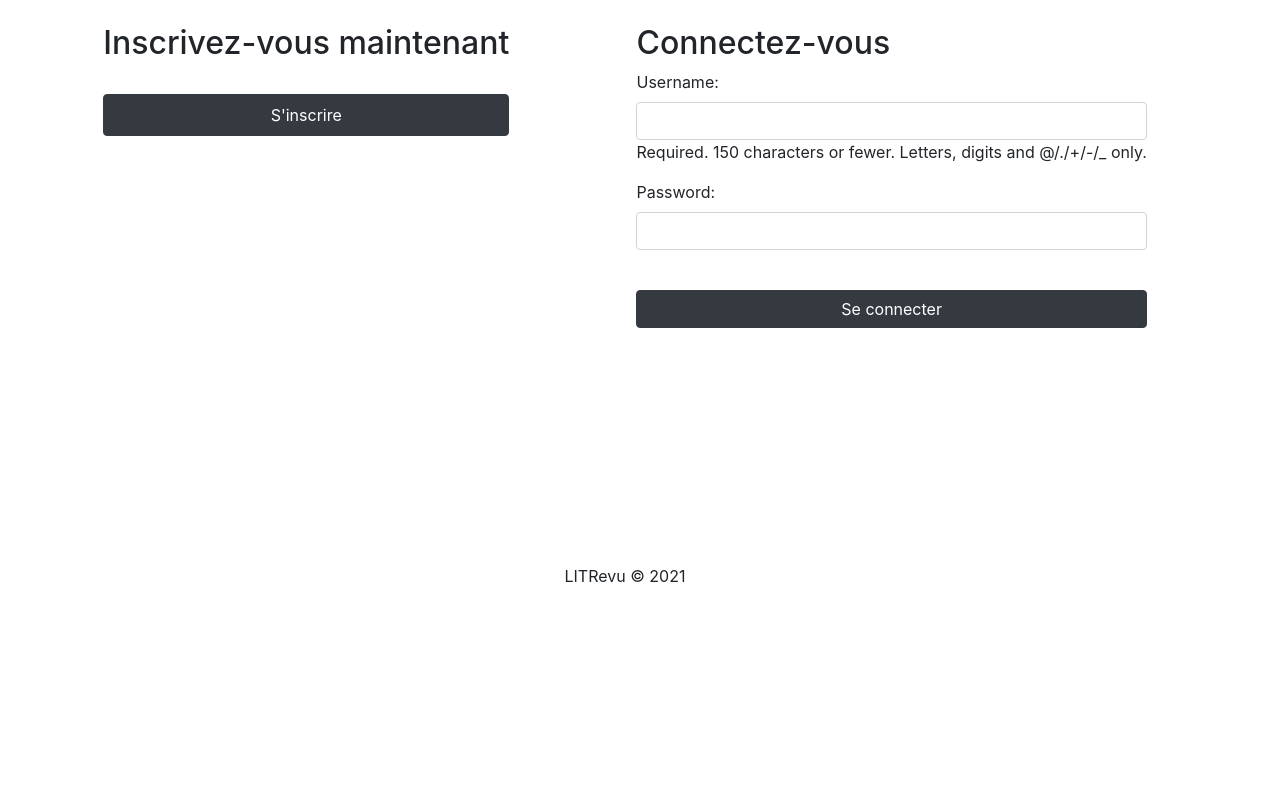
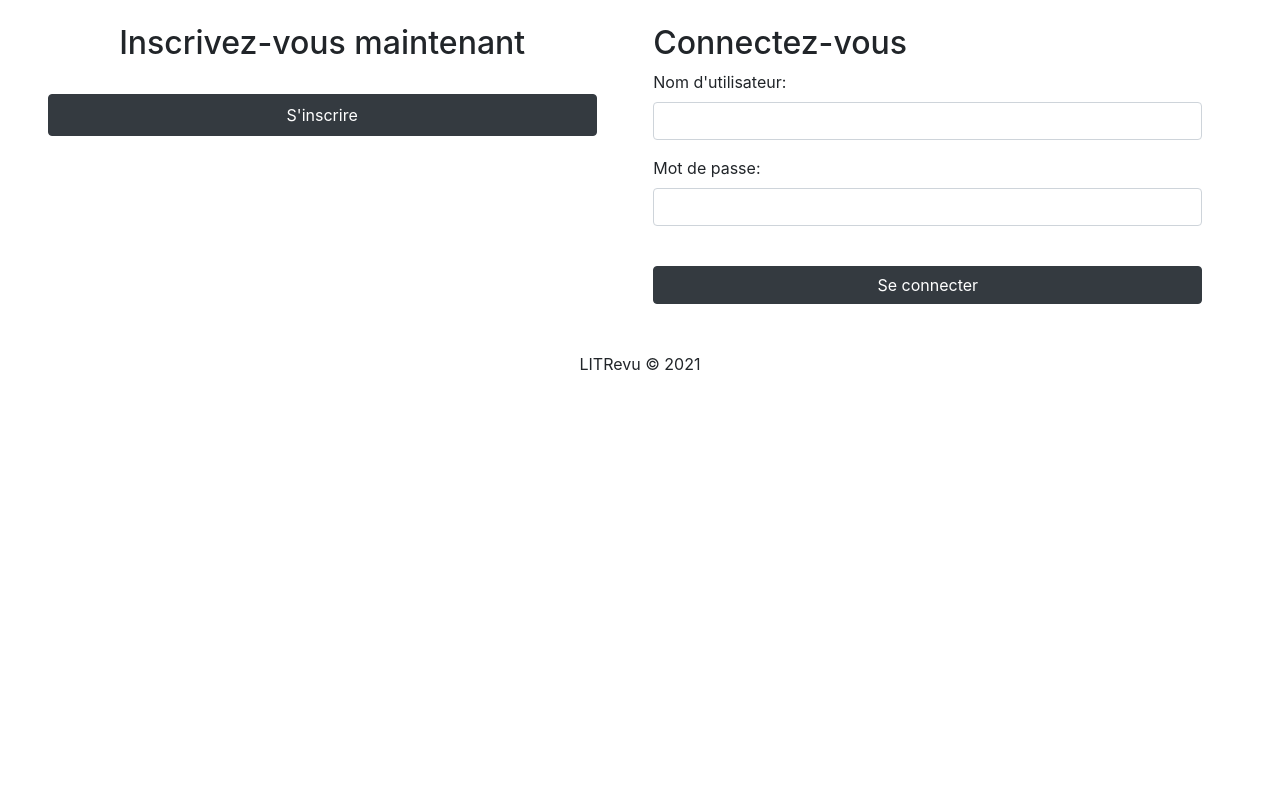
Before and after one commit to OpenClassroom-Jeremy-Salettes-Wozniak/DevPython-AppDjango, a Django app: page / in a window 1280 px wide. Shown: the part 73-873 px from the top of the page. After the commit the page ends 443 px from the top, so only its background shows below. Run offline with Django 4.2, Linux system fonts and the light colour scheme.

Commit message:
Pobleme de connexion réglé

```diff
--- a/LITRevu/LITReview/forms.py
+++ b/LITRevu/LITReview/forms.py
@@ -1,6 +1,7 @@
 from django import forms
 from django.contrib.auth.forms import UserCreationForm
 from django.contrib.auth.models import User
+from django.contrib.auth import authenticate
 from django.forms import ModelForm
 from LITReview.models import Ticket
 
@@ -11,19 +12,35 @@ class UserRegistrationForm(UserCreationForm):
         fields = ('username', 'password1', 'password2')
         widgets = {
             'username': forms.TextInput(attrs={'class': 'form-control'}),
-            'password1': forms.TextInput(attrs={'class': 'form-control'}),
-            'password2': forms.TextInput(attrs={'class': 'form-control'}),
+            # password1 et password2 sont des mots de passe, on utilise donc le widget PasswordInput
+            'password1': forms.PasswordInput(attrs={'class': 'form-control'}),
+            'password2': forms.PasswordInput(attrs={'class': 'form-control'}),
         }
 
 # Creation du formulaire semi-autonome de connexion
-class UserLoginForm(ModelForm):
-    class Meta:
-        model = User
-        fields = ('username', 'password')
-        widgets = {
-            'username': forms.TextInput(attrs={'class': 'form-control'}),
-            'password': forms.TextInput(attrs={'class': 'form-control'}),
-        }
+from django import forms
+from django.contrib.auth import authenticate
+
+class UserLoginForm(forms.Form):
+    username = forms.CharField(
+        label="Nom d'utilisateur",
+        widget=forms.TextInput(attrs={'class': 'form-control'})
+    )
+    password = forms.CharField(
+        widget=forms.PasswordInput(attrs={'class': 'form-control'}),
+        label="Mot de passe"
+    )
+
+    def clean(self):
+        cleaned_data = super().clean()
+        username = cleaned_data.get("username")
+        password = cleaned_data.get("password")
+
+        user = authenticate(username=username, password=password)
+        if not user:
+            raise forms.ValidationError("Identifiants incorrects")
+
+        return cleaned_data
 
 # Creation du formulaire autonome de création de ticket
 class DemandeCritiqueForm(ModelForm):
--- /dev/null
+++ b/LITRevu/LITReview/static/LITReview/style.css
@@ -0,0 +1,3 @@
+#id_password1, #id_password2{
+    width: 100%;
+}
--- a/LITRevu/LITReview/templates/LITReview/demande_critique.html
+++ b/LITRevu/LITReview/templates/LITReview/demande_critique.html
@@ -35,7 +35,7 @@
         </div>
     </div>
     <footer class="footer container-fluid">
-        <p class="text-center m-4">LITRevu &copy; 2021</p>
+        <p class="text-center m-4">LITRevu &copy; 2023</p>
     </footer>
 </body>
 </html>
--- a/LITRevu/LITReview/templates/LITReview/index.html
+++ b/LITRevu/LITReview/templates/LITReview/index.html
@@ -14,13 +14,13 @@
             <h1 class="col text-center mb-4">LITRevu</h1>
         </div>
     </header>
-    <body>
-        <div class="container-fluid row vh-100" style="justify-content: space-evenly;">
-            <div class="inscription m-4 text-center">
+    <main class="container-fluid">
+        <div class="container-fluid row" style="justify-content: space-evenly;">
+            <div class="inscription m-4 text-center" style="width: 45%;">
                 <h2>Inscrivez-vous maintenant</h2>
                 <a href="{% url 'register' %}" class="text-white p-2 btn btn-dark mt-4 col-12">S'inscrire</a>
             </div>
-            <div class="connexion m-4">
+            <div class="connexion m-4" style="width: 45%;">
                 <h2>Connectez-vous</h2>
                 <form method="post" action="">
                     {% csrf_token %}
@@ -28,9 +28,10 @@
                     <button type="submit" class="btn btn-dark mt-4 col-12">Se connecter</button>
                 </form>
             </div>
-    </body>
-        <footer class="footer container-fluid">
-            <p class="text-center m-4">LITRevu &copy; 2021</p>
-        </footer>
+        </div>
+    </main>
+    <footer class="footer container-fluid">
+        <p class="text-center m-4">LITRevu &copy; 2021</p>
+    </footer>
 </body>
 </html>
--- a/LITRevu/LITReview/views.py
+++ b/LITRevu/LITReview/views.py
@@ -1,7 +1,6 @@
 from django.shortcuts import render, redirect
 from django.contrib.auth import authenticate, login, logout
 from django.contrib.auth.models import User
-from django.contrib.auth.decorators import login_required
 from django.contrib.auth.mixins import LoginRequiredMixin
 from .forms import UserLoginForm, UserRegistrationForm, DemandeCritiqueForm
 from django.views import View
@@ -20,16 +19,17 @@ class Index(View):
     def post(self, request):
         login_form = UserLoginForm(request.POST)
         if login_form.is_valid():
-            username = login_form.cleaned_data.get('username')
-            password = login_form.cleaned_data.get('password')
-            user = authenticate(request, username=username, password=password)
-            if user is not None:
+            user = authenticate(
+                username=login_form.cleaned_data['username'],
+                password=login_form.cleaned_data['password']
+            )
+            if user:
                 login(request, user)
-                return redirect('flux')  # Rediriger vers une page appropriée après la connexion
+                return redirect('flux')
             else:
-                # Gérer l'échec de connexion
                 return render(request, 'LITReview/index.html', {'login_form': login_form})
-
+        else:
+            return render(request, 'LITReview/index.html', {'login_form': login_form})
 class Register(View):
     def get(self, request):
         registration_form = UserRegistrationForm()
@@ -66,7 +66,7 @@ class ProposerCritique(LoginRequiredMixin, View):
     login_url = '/'
 
     def get(self, request):
-        return render(request, 'LITReview/proposer_critique.html')
+        pass
 
     def post(self, request):
         pass
```
Also changed, not shown: LITRevu/LITReview/templates/LITReview/register.html (+11 -5 lines), LITRevu/db.sqlite3.
